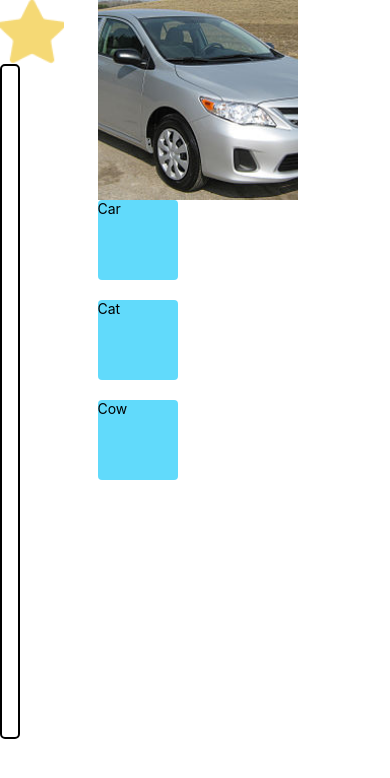
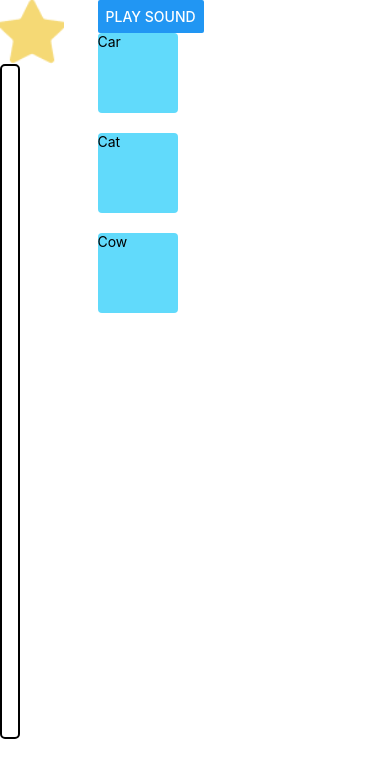
Before and after one commit to newyork-anthonyng/spaced-repetition, a React Native app: screen / in a window 390 px wide. Shown: the top 778 px of the page. Built offline with nearby package versions, Linux system fonts and the light colour scheme.

Commit message:
add audio player

```diff
--- a/App.js
+++ b/App.js
@@ -5,6 +5,21 @@ import car from './assets/car.jpg';
 import ProgressBar from './ProgressBar';
 import flashcardMachine from './machine';
 import { useMachine } from '@xstate/react';
+import { Audio } from 'expo-av';
+
+function MyAudio({ src }) {
+  async function playSound() {
+    const { sound } = await Audio.Sound.createAsync(src);
+
+    await sound.playAsync();
+  }
+
+  return (
+    <View>
+      <Button title="Play Sound" onPress={playSound} />
+    </View>
+  );
+}
 
 
 function DraggableView({ startingX, startingY, children, onRelease }) {
@@ -62,18 +77,10 @@ function App() {
 
   function handleRelease() {
     send('CORRECT');
-    // Alert.alert(
-    //     'You got it correct!',
-    //     'Good job'
-    // );
   }
 
   function handleWrongAnswer() {
     send('WRONG');
-    // Alert.alert(
-    //     'You got it wrong!',
-    //     'Try again'
-    // );
   }
 
   function handleSuccessNextPress() {
@@ -90,7 +97,7 @@ function App() {
   let body;
   if (state.matches('idle')) {
     body = choices.map((choice, index) => (
-      <DraggableView startingX={0} startingY={index * 100} onRelease={handleRelease}>
+      <DraggableView key={index} startingX={0} startingY={index * 100} onRelease={handleRelease}>
         <Text>{choice}</Text>
       </DraggableView>
     ));
@@ -117,12 +124,7 @@ function App() {
       </View>
 
       <View style={styles.rightContainer}>
-        {
-        }
-        <Image
-          source={car}
-          style={{ width: 200, height: 200 }}
-        />
+        <MyAudio src={'https://interactive-examples.mdn.mozilla.net/media/cc0-audio/t-rex-roar.mp3'} />
         {body}
       </View>
 
--- a/package.json
+++ b/package.json
@@ -10,6 +10,7 @@
   "dependencies": {
     "@xstate/react": "^1.3.3",
     "expo": "~40.0.0",
+    "expo-av": "~8.7.0",
     "expo-splash-screen": "~0.8.0",
     "expo-status-bar": "~1.0.3",
     "expo-updates": "~0.4.0",
```
Also changed, not shown: 1 other file (tests, documents, lock files or other folders).
